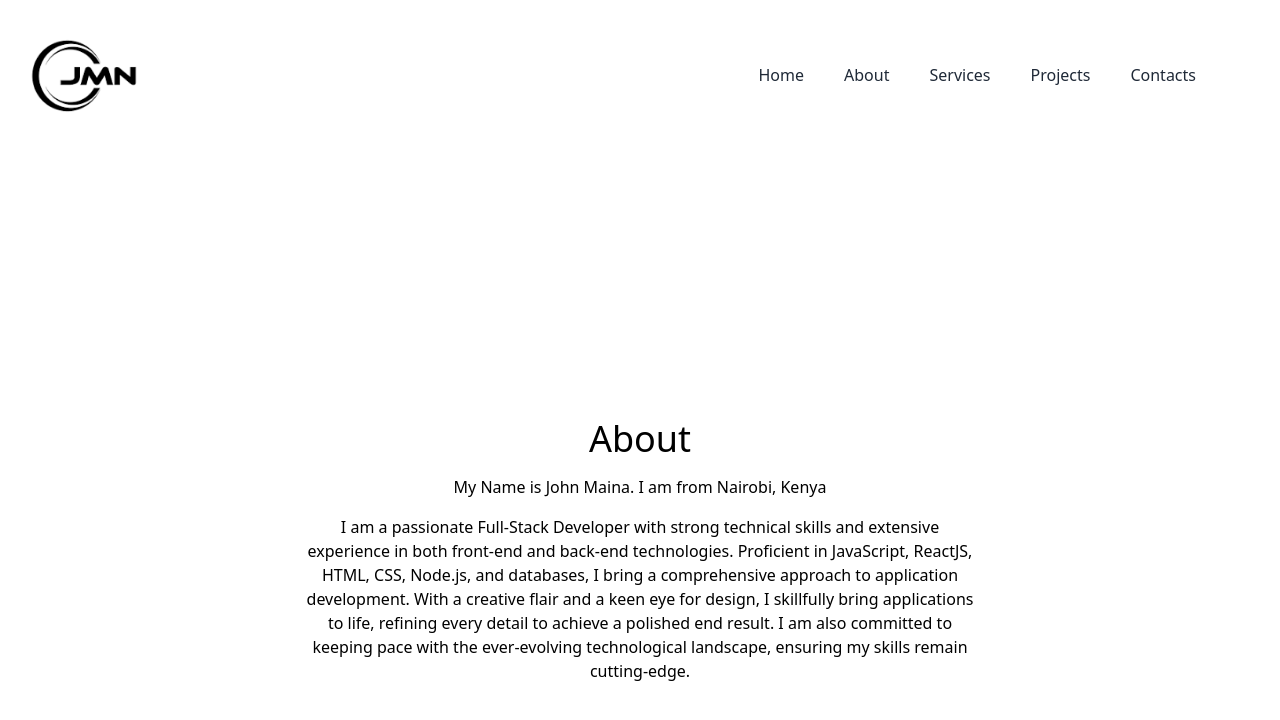
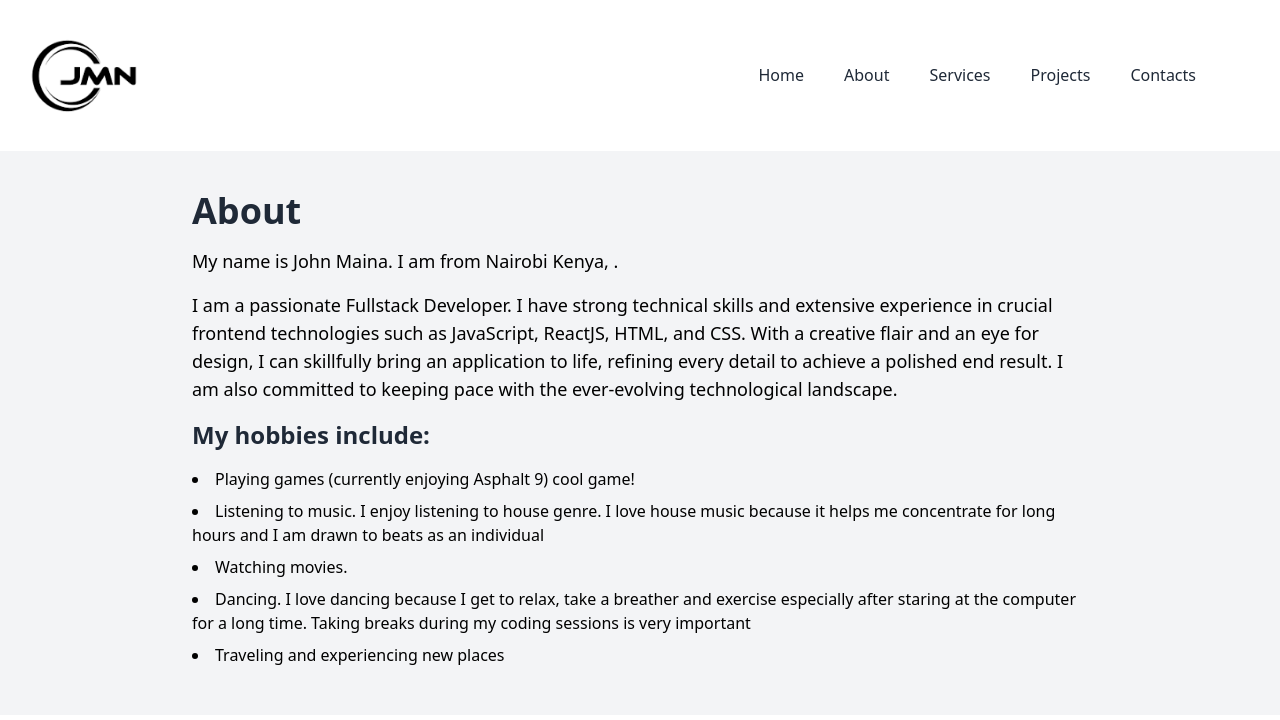
Before and after one commit to Maina-nganga/portfolio-jn, a React (Create React App) app: page /About in a window 1280 px wide. Shown: the top 720 px of the page. Built offline with nearby package versions, Linux system fonts and the light colour scheme.

Commit message:
updated Contact template

```diff
--- a/src/App.css
+++ b/src/App.css
@@ -5,3 +5,7 @@ h1 {
   h2 {
     font-size: 2rem;
   }
+
+  body{
+    background-color:"#ecf0f3";
+  }
--- a/src/App.js
+++ b/src/App.js
@@ -1,14 +1,16 @@
 import React from 'react';
 import { BrowserRouter as Router, Route, Routes } from 'react-router-dom';
-import Navbar from '/home/huey/portfolio-jn/src/components/Navbar.js';
-import Home from '/home/huey/portfolio-jn/src/components/Home.js';
-import About from '/home/huey/portfolio-jn/src/components/About.js';
-import Services from '/home/huey/portfolio-jn/src/components/Services.js';
-import Contact from '/home/huey/portfolio-jn/src/components/Contact.js';
-import Project from '/home/huey/portfolio-jn/src/components/Project.js'
+import Navbar from './components/Navbar';
+import Home from './components/Home';
+import About from './components/About';
+import Services from './components/Services';
+import Contact from './components/Contact';
+import Project from './components/Project'
+import "./App.css"
 
 function App() {
   return (
+
      <Router>
     <Navbar />
     <Routes>
@@ -16,9 +18,12 @@ function App() {
       <Route path="/About" element={<About />} />
       <Route path="/Services" element={<Services />} />
       <Route path="/Project" element={<Project />} />
-        <Route path="/Contact" element={<Contact />} />
+      <Route path="/Contacts" element={<Contact />} />
     </Routes>
   </Router>
+
+
+
   );
 }
 
--- a/src/components/About.js
+++ b/src/components/About.js
@@ -1,21 +1,34 @@
 import React from 'react';
 
-function About() {
+const About = () => {
   return (
-    <div className="flex flex-col items-center justify-center min-h-screen p-4">
-      <div className="max-w-2xl text-center">
-        <h1 className="text-4xl mb-4">About</h1>
-        <p className="text-1xl mb-4">My Name is John Maina. I am from Nairobi, Kenya</p>
-        <p className="text-">
-          I am a passionate Full-Stack Developer with strong technical skills and
-          extensive experience in both front-end and back-end technologies.
-          Proficient in JavaScript, ReactJS, HTML, CSS, Node.js, and databases,
-          I bring a comprehensive approach to application development.
-          With a creative flair and a keen eye for design,
-          I skillfully bring applications to life, refining every detail to achieve a polished end result.
-          I am also committed to keeping pace with the ever-evolving technological landscape,
-          ensuring my skills remain cutting-edge.
+    <div className="p-10 bg-gray-100">
+      <div className="max-w-4xl mx-auto">
+        <h1 className="text-4xl font-bold mb-4 text-gray-800">About</h1>
+        <p className="text-lg mb-4">
+          My name is John Maina. I am from Nairobi Kenya, .
         </p>
+        <p className="text-lg mb-4">
+          I am a passionate Fullstack Developer. I have strong technical skills and extensive experience in crucial frontend technologies such as JavaScript, ReactJS, HTML, and CSS. With a creative flair and an eye for design, I can skillfully bring an application to life, refining every detail to achieve a polished end result. I am also committed to keeping pace with the ever-evolving technological landscape.
+        </p>
+        <h2 className="text-2xl font-bold mb-4 text-gray-800">My hobbies include:</h2>
+        <ul className="list-disc list-inside">
+          <li className="mb-2">
+            Playing games (currently enjoying Asphalt 9) cool game!
+          </li>
+          <li className="mb-2">
+            Listening to music. I enjoy listening to house genre. I love house music because it helps me concentrate for long hours and I am drawn to beats as an individual
+          </li>
+          <li className="mb-2">
+            Watching movies.
+          </li>
+          <li className="mb-2">
+            Dancing. I love dancing because I get to relax, take a breather and exercise especially after staring at the computer for a long time. Taking breaks during my coding sessions is very important
+          </li>
+          <li className="mb-2">
+            Traveling and experiencing new places
+          </li>
+        </ul>
       </div>
     </div>
   );
--- a/src/components/Contact.js
+++ b/src/components/Contact.js
@@ -1,8 +1,84 @@
-
 import React from 'react';
 
-function Contacts() {
-  return <h1>Contacts Page</h1>;
+const Contact = () => {
+  return (
+    <div className="container mx-auto py-10">
+      <div className="flex justify-center mb-5 pb-3">
+        <div className="w-full md:w-7/12 text-center">
+          <h1 className="text-6xl font-bold text-gray-900 mb-4">Contact</h1>
+          <h2 className="text-2xl font-semibold text-gray-700 mb-4">Contact Me</h2>
+          <p className="text-gray-600">Far far away, behind the word mountains, far from the countries Vokalia and Consonantia</p>
+        </div>
+      </div>
+
+      <div className="flex flex-wrap justify-center mb-5">
+        <div className="w-full lg:w-1/4 p-4">
+          <div className="bg-white shadow-md rounded-lg p-4 text-center">
+            <div className="flex items-center justify-center text-blue-500 mb-4">
+              <span className="text-2xl">📍</span>
+            </div>
+            <h3 className="text-xl font-semibold mb-4">Address</h3>
+            <p>2239-60100 Nairobi Kenya</p>
+          </div>
+        </div>
+        <div className="w-full md:w-1/2 lg:w-1/4 p-4">
+          <div className="bg-white shadow-md rounded-lg p-4 text-center">
+            <div className="flex items-center justify-center text-blue-500 mb-4">
+              <span className="text-2xl">📞</span>
+            </div>
+            <h3 className="text-xl font-semibold mb-4">Contact Number</h3>
+            <p><a href="tel://1234567920" className="text-blue-500 hover:underline">+254717110274</a></p>
+          </div>
+        </div>
+        <div className="w-full md:w-1/2 lg:w-1/4 p-4">
+          <div className="bg-white shadow-md rounded-lg p-4 text-center">
+            <div className="flex items-center justify-center text-blue-500 mb-4">
+              <span className="text-2xl">✉️</span>
+            </div>
+            <h3 className="text-xl font-semibold mb-4">Email Address</h3>
+            <p><a href="mailto:ngangamaina091@gmail.com" className="text-blue-500 hover:underline">ngangamaina091@gmail.com</a></p>
+          </div>
+        </div>
+        <div className="w-full md:w-1/2 lg:w-1/4 p-4">
+          <div className="bg-white shadow-md rounded-lg p-4 text-center">
+            <div className="flex items-center justify-center text-blue-500 mb-4">
+              <span className="text-2xl">🌐</span>
+            </div>
+            <h3 className="text-xl font-semibold mb-4">Website</h3>
+            <a href="#" className="text-blue-500 hover:underline">Jmnportfolio.com</a>
+          </div>
+        </div>
+      </div>
+
+      <div className="flex flex-wrap no-gutters">
+        <div className="w-full md:w-1/2 order-md-last flex items-center justify-center p-4">
+          <form action="#" className="bg-gray-100 shadow-md rounded-lg p-8 w-full">
+            <div className="flex flex-col items-center">
+              <div className="form-group mb-4 w-full md:w-3/4 lg:w-2/3">
+                <input type="text" className="form-control w-full p-3 border border-gray-300 rounded-lg" placeholder="Your Name" />
+              </div>
+              <div className="form-group mb-4 w-full md:w-3/4 lg:w-2/3">
+                <input type="text" className="form-control w-full p-3 border border-gray-300 rounded-lg" placeholder="Your Email" />
+              </div>
+              <div className="form-group mb-4 w-full md:w-3/4 lg:w-2/3">
+                <input type="text" className="form-control w-full p-3 border border-gray-300 rounded-lg" placeholder="Subject" />
+              </div>
+              <div className="form-group mb-4 w-full md:w-3/4 lg:w-2/3">
+                <textarea className="form-control w-full p-3 border border-gray-300 rounded-lg" cols="30" rows="7" placeholder="Message"></textarea>
+              </div>
+              <div className="form-group w-full md:w-3/4 lg:w-2/3">
+                <input type="submit" value="Send Message" className="btn btn-primary bg-gray-800 text-white py-3 px-5 rounded-lg w-full" />
+              </div>
+            </div>
+          </form>
+        </div>
+
+        <div className="w-full md:w-1/2 flex items-center justify-center p-4">
+          <div className="img bg-cover bg-center w-full h-96" style={{ backgroundImage: 'url(images/about.jpg)' }}></div>
+        </div>
+      </div>
+    </div>
+  );
 }
 
-export default Contacts;
+export default Contact;
--- a/src/components/Project.js
+++ b/src/components/Project.js
@@ -1,7 +1,32 @@
 import React from 'react';
 
 function Projects() {
-  return <h1>Projects Page</h1>;
+  return (
+  <div class="col-md-6 col-lg-7 pl-lg-5 pb-5">
+  <div class="row justify-content-start pb-3">
+    <div class="col-md-12 heading-section ftco-animate">
+      <h1 class="big">About</h1>
+      <h2 class="mb-4">About Me</h2>
+      <p>A small river named Duden flows by their place and
+      supplies it with the necessary regelialia.</p>
+      <ul class="about-info mt-4 px-md-0 px-2">
+        <li class="d-flex"><span>Name:</span> <span>Clark
+        Thompson</span></li>
+        <li class="d-flex"><span>Date of birth:</span>
+        <span>January 01, 1987</span></li>
+        <li class="d-flex"><span>Address:</span> <span>San
+        Francisco CA 97987 USA</span></li>
+        <li class="d-flex"><span>Zip code:</span>
+        <span>1000</span></li>
+        <li class="d-flex"><span>Email:</span>
+        <span>clarkthomp@gmail.com</span></li>
+        <li class="d-flex"><span>Phone:</span>
+        <span>+1-2234-5678-9-0</span></li>
+      </ul>
+      </div>
+    </div>
+  </div>
+  )
 }
 
 export default Projects;
--- a/src/components/Services.js
+++ b/src/components/Services.js
@@ -1,12 +1,12 @@
 import React from 'react';
 
-import Express from "/home/huey/portfolio-jn/src/ASsets/express.png";
-import Git from "/home/huey/portfolio-jn/src/ASsets/git.png";
-import Mongodb from "/home/huey/portfolio-jn/src/ASsets/mongodb.png";
-import Next from "/home/huey/portfolio-jn/src/ASsets/nexxt.png";
-import Nord from "/home/huey/portfolio-jn/src/ASsets/nord.png";
-import Reactpng from "/home/huey/portfolio-jn/src/ASsets/react.png";
-import Tailwindcss from "/home/huey/portfolio-jn/src/ASsets/tailwindcss.png";
+import Express from "../ASsets/express.png";
+import Git from "../ASsets/git.png";
+import Mongodb from "../ASsets/mongodb.png";
+import Next from "../ASsets/nexxt.png";
+import Nord from "../ASsets/nord.png";
+import Reactpng from "../ASsets/react.png";
+import Tailwindcss from "../ASsets/tailwindcss.png";
 
 function Services() {
   const skills = [
@@ -20,7 +20,7 @@ function Services() {
   ];
 
   return (
-    <div className="p-10 min-h-screen">
+    <div className="p-10 min-h-screen bg-gray-100" >
       <h1 className="text-4xl font-bold text-center mb-10">Skills</h1>
       <div className="grid grid-cols-1 md:grid-cols-2 lg:grid-cols-4 gap-6">
         {skills.map((skill) => (
```
Lines whose indentation alone changed are shown as unchanged.
